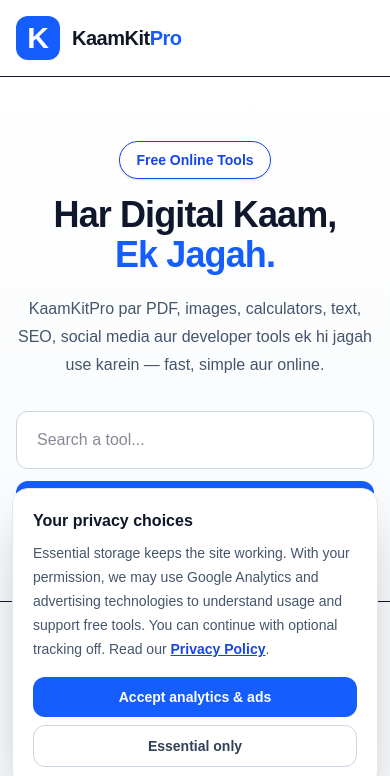
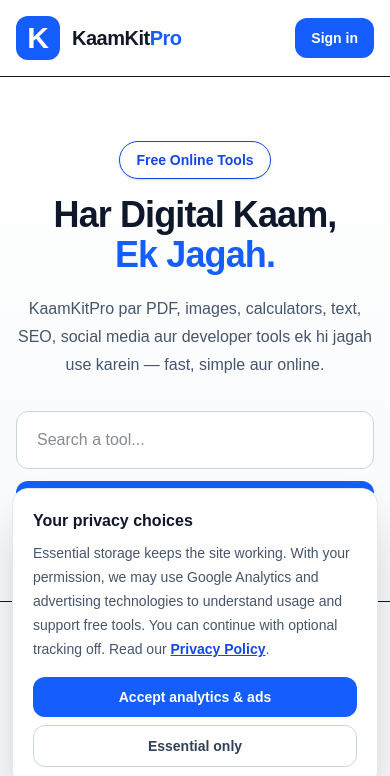
Before and after one commit to WellProSoftware/kaamkitpro, a Next.js app: page / in a window 390 px wide. Shown: the top 776 px of the page. Built offline with nearby package versions, Linux system fonts and the light colour scheme.

Commit message:
fix: show sign-in link on mobile homepage

```diff
--- a/src/app/page.tsx
+++ b/src/app/page.tsx
@@ -437,6 +437,8 @@ export default function Home() {
       <header className="border-b bg-white">
         <div className="mx-auto flex max-w-6xl items-center justify-between px-4 py-4 sm:px-6 lg:px-8">
           <BrandLogo />
+
+          <a href="/login" className="inline-flex min-h-10 items-center rounded-xl bg-blue-600 px-4 py-2 text-sm font-bold text-white hover:bg-blue-700 md:hidden">Sign in</a>
 
           <nav className="hidden gap-6 text-sm font-medium md:flex">
             <a href="/tools" className="text-slate-600 hover:text-slate-900">
```
